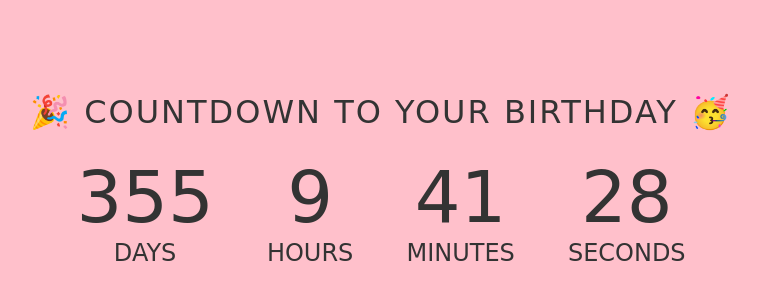
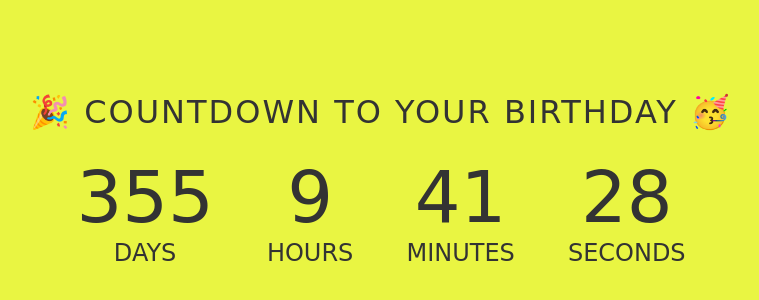
Before and after one commit to beingfardeenkhan/Site.github.io, a website: page index.html in a window 1280 px wide. Shown: the part 208-508 px from the top of the page, without its empty margins (259-1018 px from the left). Drawn offline with Linux system fonts and the light colour scheme.

Commit message:
Update index.css

```diff
--- a/index.css
+++ b/index.css
@@ -33,7 +33,7 @@ font-family: cursive;
 
   body {
     align-items: center;
-    background-color: pink;
+    background-color: #e9f542;
     display: flex;
     font-family: -apple-system,
       BlinkMacSystemFont,
```
